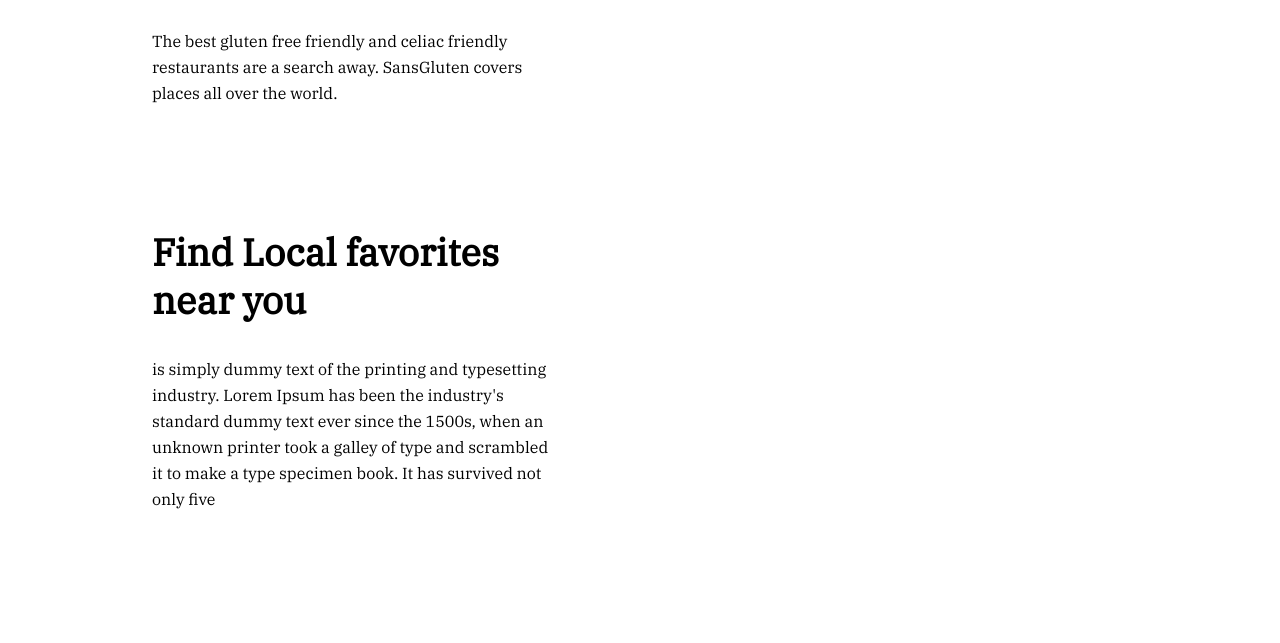
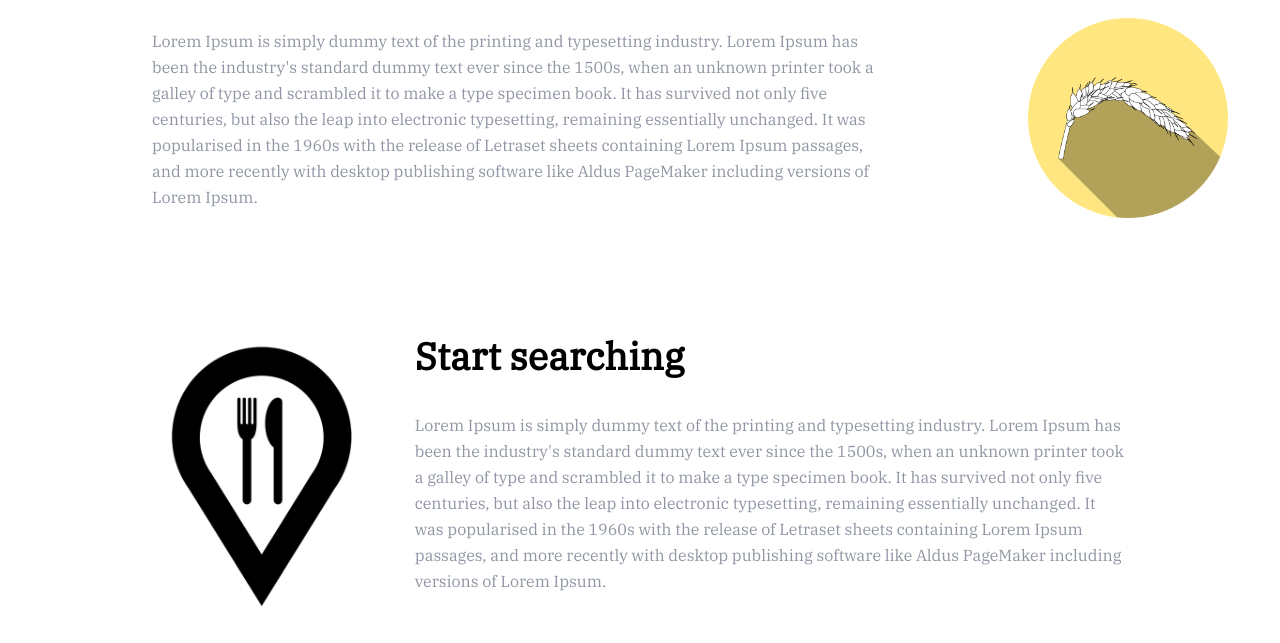
Before and after one commit to hgonz16/SansGluten, a website: page public/index.html in a window 1280 px wide. Shown: the part 685-1328 px from the top of the page. Drawn offline with Linux system fonts and the light colour scheme.

Commit message:
Removed images for new ones. New div blocks.

```diff
--- a/public/css/style.css
+++ b/public/css/style.css
@@ -29,7 +29,6 @@ main {
   .info-block {
     padding-left: 24px;
     padding-right: 24px;
-    max-width: 452px;
   }
 }
 
@@ -65,6 +64,8 @@ main {
   background-size: cover;
   background-position: center;
   background-attachment: fixed;
+  color: white;
+  text-shadow: 1.5px 1px black;
 }
 
 .logo {
@@ -97,9 +98,9 @@ main {
   box-sizing: content-box;
   display: block;
   display: flex;
-  flex-direction: column;
+  flex-direction: row;
   justify-content: flex-start;
-  min-height: 100vh;
+  min-height: 10vh;
   height: 100%;
   width: 90%;
 }
@@ -115,4 +116,20 @@ main {
   font-size: 16px;
   margin-top: 8px;
   line-height: 26px;
+  color: #8F95A3;
 }
+
+.wheat{
+  user-select: none;
+  width: auto;
+  height: 200px;
+  margin-top: 50%;
+  margin-left: 50%;
+}
+
+.location{
+  user-select: none;
+  width: auto;
+  height: 300px;
+  margin-top: 10%;
+}
--- a/public/index.html
+++ b/public/index.html
@@ -40,17 +40,45 @@
         <article class="info-block">
           <h2>Start searching</h2>
           <p>
-            The best gluten free friendly and celiac friendly restaurants are a
-            search away. SansGluten covers places all over the world.
+            Lorem Ipsum is simply dummy text of the printing and typesetting
+            industry. Lorem Ipsum has been the industry's standard dummy text
+            ever since the 1500s, when an unknown printer took a galley of type
+            and scrambled it to make a type specimen book. It has survived not
+            only five centuries, but also the leap into electronic typesetting,
+            remaining essentially unchanged. It was popularised in the 1960s
+            with the release of Letraset sheets containing Lorem Ipsum passages,
+            and more recently with desktop publishing software like Aldus
+            PageMaker including versions of Lorem Ipsum.
           </p>
         </article>
         <article class="info-block">
-          <h2>Find Local favorites near you</h2>
+          <img
+            class="wheat"
+            src="/public/assets/images/wheat.png"
+            alt="dining svg"
+          />
+        </article>
+      </div>
+      <div class="col">
+        <article class="info-block">
+          <img
+            class="location"
+            src="/public/assets/images/location.png"
+            alt="dining svg"
+          />
+        </article>
+        <article class="info-block">
+          <h2>Start searching</h2>
           <p>
-            is simply dummy text of the printing and typesetting industry. Lorem
-            Ipsum has been the industry's standard dummy text ever since the
-            1500s, when an unknown printer took a galley of type and scrambled
-            it to make a type specimen book. It has survived not only five
+            Lorem Ipsum is simply dummy text of the printing and typesetting
+            industry. Lorem Ipsum has been the industry's standard dummy text
+            ever since the 1500s, when an unknown printer took a galley of type
+            and scrambled it to make a type specimen book. It has survived not
+            only five centuries, but also the leap into electronic typesetting,
+            remaining essentially unchanged. It was popularised in the 1960s
+            with the release of Letraset sheets containing Lorem Ipsum passages,
+            and more recently with desktop publishing software like Aldus
+            PageMaker including versions of Lorem Ipsum.
           </p>
         </article>
       </div>
```
Also changed, not shown: public/assets/images/cooking.svg (deleted), public/assets/images/diet.svg (deleted), public/assets/images/dine.svg (deleted), public/assets/images/location.png (added), public/assets/images/street-food.svg (deleted), public/assets/images/wheat.png (added).
